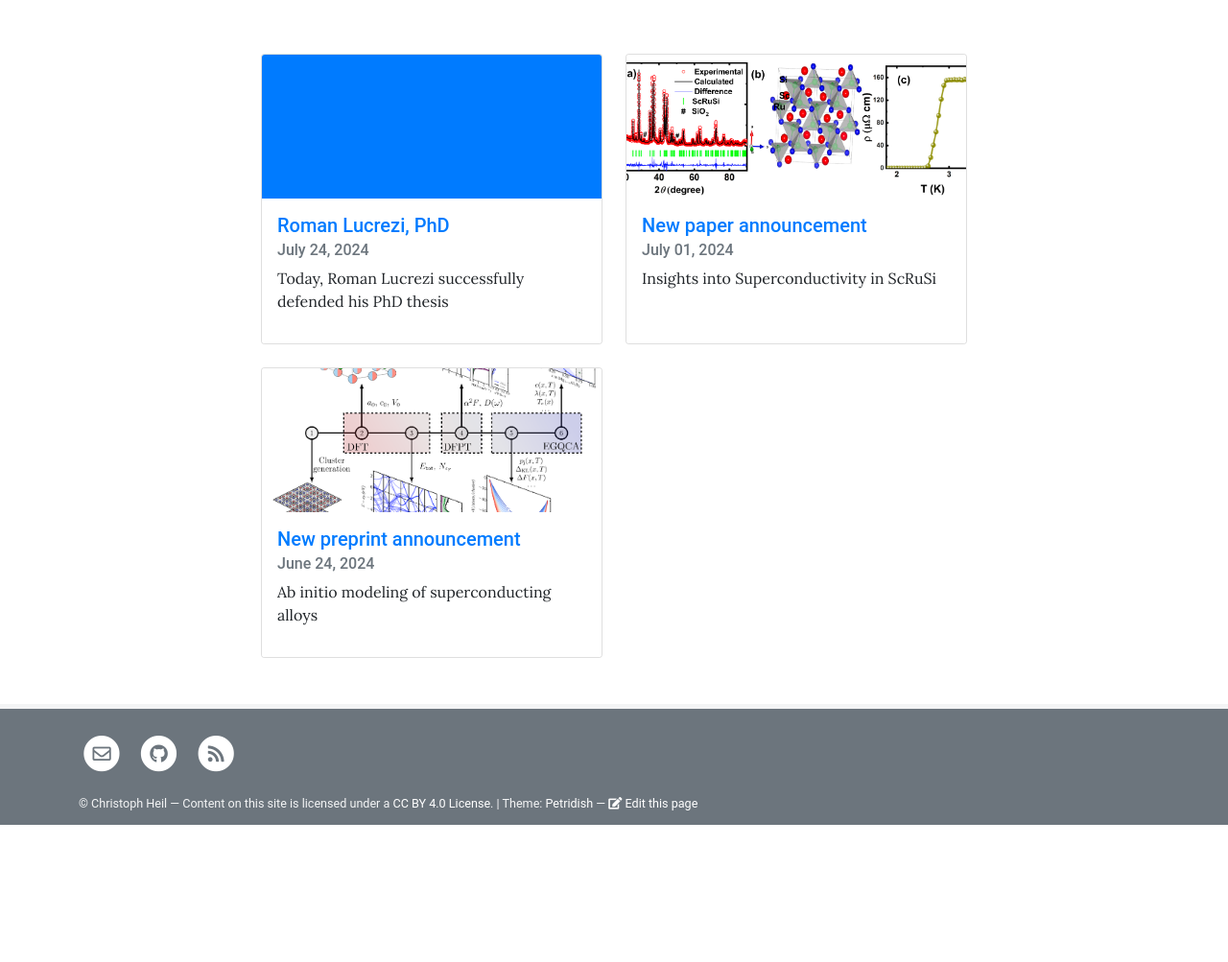
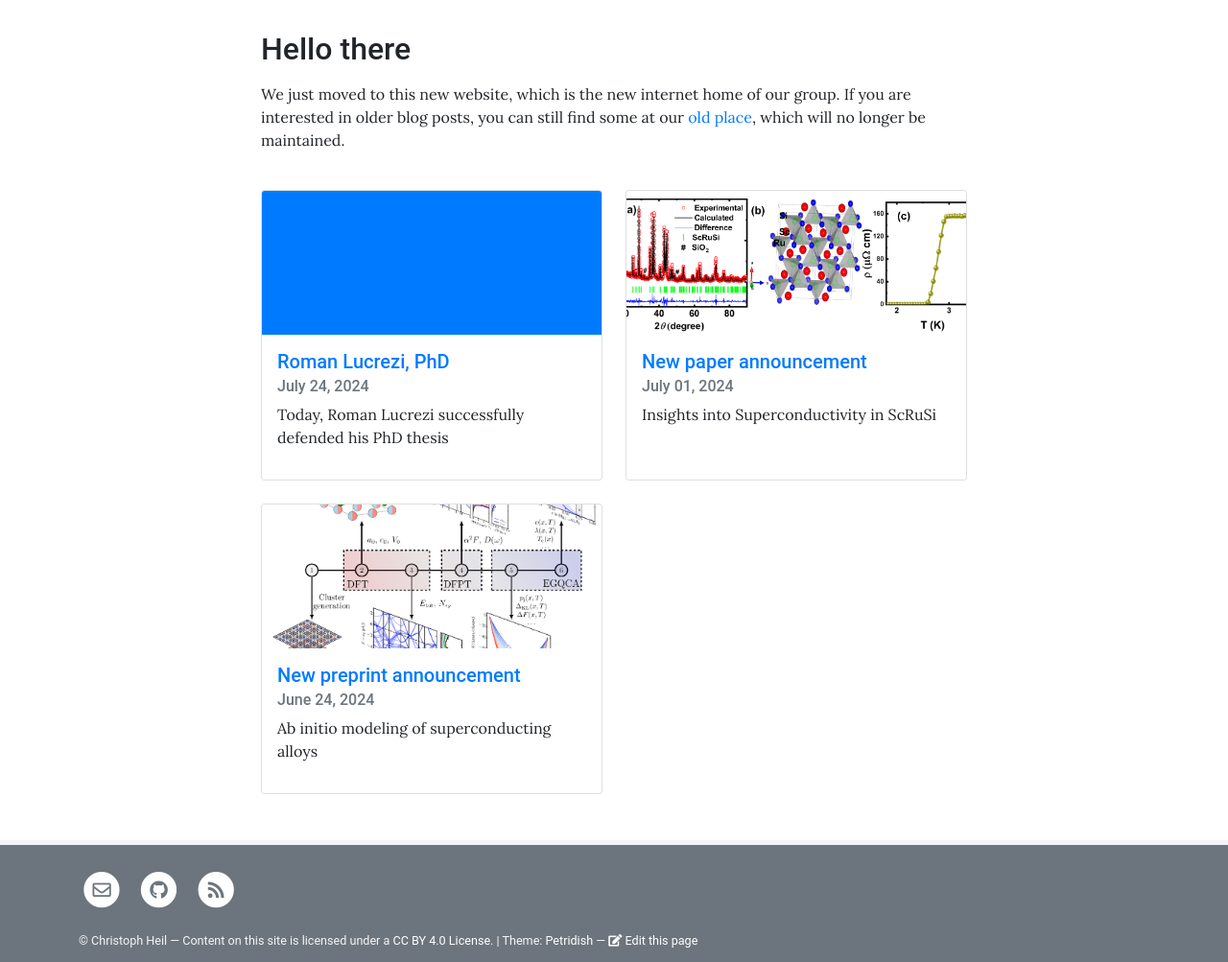
Before and after one commit to cheil/cheil.github.io, a Jekyll site: the page built from pages/home.md, in a window 1280 px wide. Shown: the part 308-1311 px from the top of the page at 96% size. Built offline with Jekyll 4.4.1, drawn with Linux system fonts in a browser that asks for light colours; before the commit the page ends 1168 px from its top, so only the background shows below that.

Commit message:
updated home

```diff
--- a/pages/home.md
+++ b/pages/home.md
@@ -6,13 +6,5 @@ background: assets/theme/images/banner1.jpg
 permalink: /
 ---
 
-
-# [Petridish](https://github.com/peterdesmet/petridish) is a Jekyll theme for research project websites. Or your personal blog or lab website. 👩‍🔬 It's mobile-friendly (thanks to [Bootstrap 5](https://getbootstrap.com/docs/5.1/)), free, easy to customize, and designed to work well with [GitHub Pages](https://pages.github.com/).
-
-# ## Installation
-
-# See the demo website for instructions:
-
-# - [Installation]({{ '/docs/installation/' | relative_url }})
-# - [Configuration]({{ '/docs/configuration/' | relative_url }})
-# - [Markdown]({{ '/docs/markdown/' | relative_url }})
+## Hello there
+We just moved to this new website, which is the new internet home of our group. If you are interested in older blog posts, you can still find some at our [old place](https://chheil.wordpress.com/), which will no longer be maintained.
```
